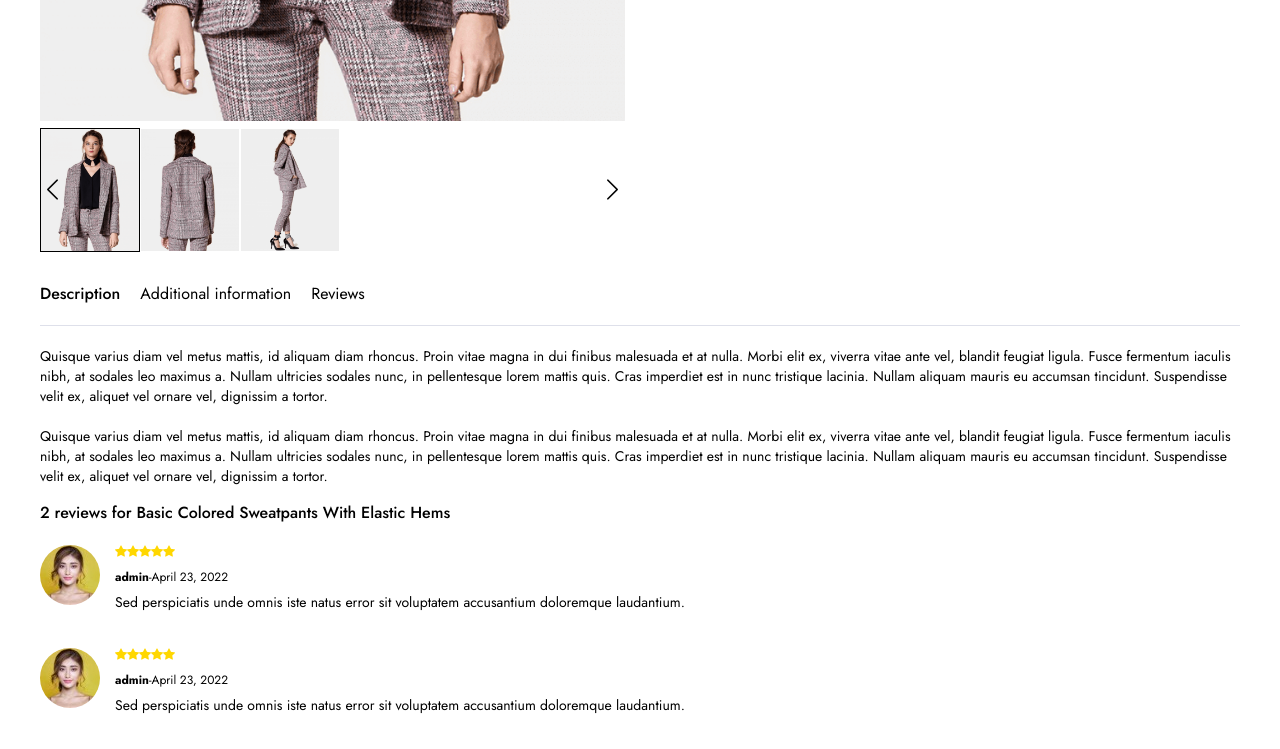
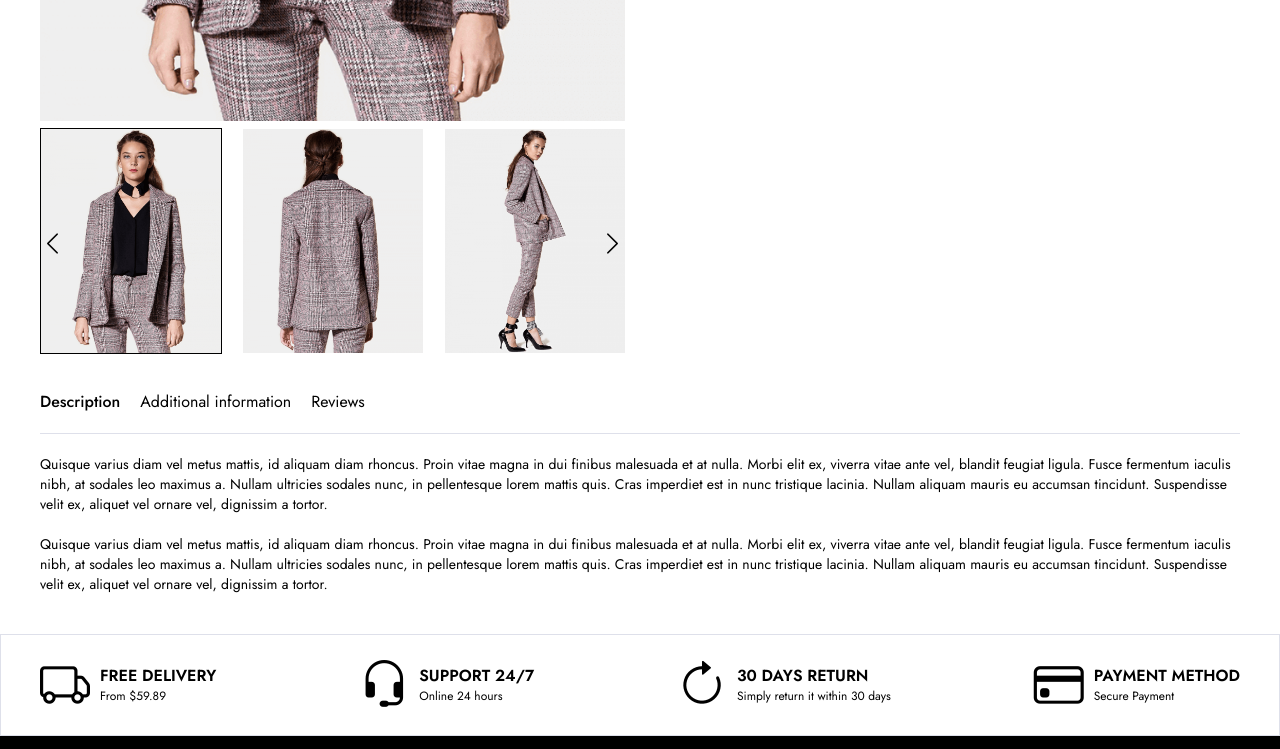
Before and after one commit to aisankheiri/e-ticaret-web-programlama-projesi, a React (Vite) app in the folder frontend/: page / in a window 1280 px wide. Shown: the part 820-1569 px from the top of the page. Built offline with nearby package versions, Linux system fonts and the light colour scheme.

Commit message:
It is possible to switch between 3 tabs on the product detail page, and which tab is displayed in bold text.

```diff
--- a/frontend/src/components/ProductDetails/Gallery/Gallery.css
+++ b/frontend/src/components/ProductDetails/Gallery/Gallery.css
@@ -62,10 +62,10 @@
     right: 0;
   }
 
-  .gallery-thumbs{
+  /* .gallery-thumbs{
     display: flex;
   }
 
   .gallery-thumbs img {
     width: 100px;
-  }
+  } */
--- a/frontend/src/components/ProductDetails/Gallery/Gallery.jsx
+++ b/frontend/src/components/ProductDetails/Gallery/Gallery.jsx
@@ -1,8 +1,57 @@
 import { useState } from "react";
 import "./Gallery.css";
 import productsData from "../../../data.json";
+import Slider from "react-slick";
+import PropTypes from "prop-types";
+
+function NextBtn({ onClick }) {
+  return (
+    <button
+      className="glide__arrow glide__arrow--right"
+      data-glide-dir=">"
+      onClick={onClick}
+      style ={{
+        zIndex : "2"
+      }}
+    >
+      <i className="bi bi-chevron-right"></i>
+    </button>
+  );
+}
+
+NextBtn.propTypes = {
+  onClick: PropTypes.func,
+};
+function PrevBtn({ onClick }) {
+  return (
+    <button
+      className="glide__arrow glide__arrow--left"
+      data-glide-dir="<"
+      onClick={onClick}
+      style ={{
+        zIndex : "2"
+      }}
+    >
+      <i className="bi bi-chevron-left"></i>
+    </button>
+  );
+}
+
+PrevBtn.propTypes = {
+  onClick: PropTypes.func,
+};
+
 const Galery = () => {
   const [activeImg, setActiveImg] = useState(productsData[0].img.singleImage);
+
+  const sliderSettings = {
+    dots: false,
+    infinite: true,
+    slidesToShow: 3,
+    slidesToScroll: 1,
+    nextArrow: <NextBtn />,
+    prevArrow: <PrevBtn />,
+  };
 
   return (
     <div className="product-gallery">
@@ -12,6 +61,7 @@ const Galery = () => {
       <div className="product-thumb">
         <div className="glide__track" data-glide-el="track">
           <ol className="gallery-thumbs glide__slides">
+            <Slider {...sliderSettings}>
               {productsData[0].img.thumbs.map((itemImg, index) => (
                 <li
                   className="glide__slide glide__slide--active"
@@ -27,22 +77,10 @@ const Galery = () => {
                   />
                 </li>
               ))}
+            </Slider>
           </ol>
         </div>
-        <div className="glide__arrows" data-glide-el="controls">
-          <button
-            className="glide__arrow glide__arrow--left"
-            data-glide-dir="<"
-          >
-            <i className="bi bi-chevron-left"></i>
-          </button>
-          <button
-            className="glide__arrow glide__arrow--right"
-            data-glide-dir=">"
-          >
-            <i className="bi bi-chevron-right"></i>
-          </button>
-        </div>
+        <div className="glide__arrows" data-glide-el="controls"></div>
       </div>
     </div>
   );
--- a/frontend/src/components/ProductDetails/Tabs/Tabs.jsx
+++ b/frontend/src/components/ProductDetails/Tabs/Tabs.jsx
@@ -1,27 +1,51 @@
+import { useState } from "react";
 import Reviews from "../../Reviews/Reviews";
 import "./Tabs.css";
 const Tabs = () => {
+  const [activeTab, setActiveTab] = useState("desc");
+
+  const handleTabClick = (e, tab) => {
+    e.preventDefault();
+    setActiveTab(tab);
+  };
   return (
     <div className="single-tabs">
       <ul className="tab-list">
         <li>
-          <a href="#" className="tab-button active" data-id="desc">
+          <a
+            href="#"
+            className={`tab-button ${activeTab === "desc" ? "active" : ""}`}
+            onClick={(e) => handleTabClick(e, "desc")}
+          >
             Description
           </a>
         </li>
         <li>
-          <a href="#" className="tab-button" data-id="info">
+          <a
+            href="#"
+            className={`tab-button ${activeTab === "info" ? "active" : ""}`}
+            onClick={(e) => handleTabClick(e, "info")}
+          >
             Additional information
           </a>
         </li>
         <li>
-          <a href="#" className="tab-button" data-id="reviews">
+          <a
+            href="#"
+            className={`tab-button ${activeTab === "reviews" ? "active" : ""}`}
+            onClick={(e) => handleTabClick(e, "reviews")}
+          >
             Reviews
           </a>
         </li>
       </ul>
       <div className="tab-panel">
-        <div className="tab-panel-descriptions content active" id="desc">
+        <div
+          className={`tab-panel-descriptions content ${
+            activeTab === "desc" ? "active" : ""
+          } `}
+          id="desc"
+        >
           <p>
             Quisque varius diam vel metus mattis, id aliquam diam rhoncus. Proin
             vitae magna in dui finibus malesuada et at nulla. Morbi elit ex,
@@ -42,7 +66,12 @@ const Tabs = () => {
             Suspendisse velit ex, aliquet vel ornare vel, dignissim a tortor.
           </p>
         </div>
-        <div className="tab-panel-information content" id="info">
+        <div
+          className={`tab-panel-information content ${
+            activeTab === "info" ? "active" : ""
+          }`}
+          id="info"
+        >
           <h3>Additional information</h3>
           <table>
             <tbody>
@@ -64,7 +93,9 @@ const Tabs = () => {
             </tbody>
           </table>
         </div>
-        <Reviews />
+        <Reviews
+          active={activeTab === "reviews" ? "content active" : "content"}
+        />
       </div>
     </div>
   );
--- a/frontend/src/components/Reviews/Reviews.jsx
+++ b/frontend/src/components/Reviews/Reviews.jsx
@@ -1,9 +1,10 @@
 import ReviewForm from "./ReviewForm";
 import ReviewItem from "./ReviewItem";
 import "./Reviews.css";
-const Reviews = () => {
+import PropTypes from "prop-types";
+const Reviews = ({ active }) => {
   return (
-    <div className="tab-panel-reviews">
+    <div className={`tab-panel-reviews ${active}`}>
       <h3>2 reviews for Basic Colored Sweatpants With Elastic Hems</h3>
       <div className="comments">
         <ol className="comment-list">
@@ -22,3 +23,7 @@ const Reviews = () => {
 };
 
 export default Reviews;
+
+Reviews.propTypes = {
+  active: PropTypes.string,
+};
```
Lines whose indentation alone changed are shown as unchanged.
